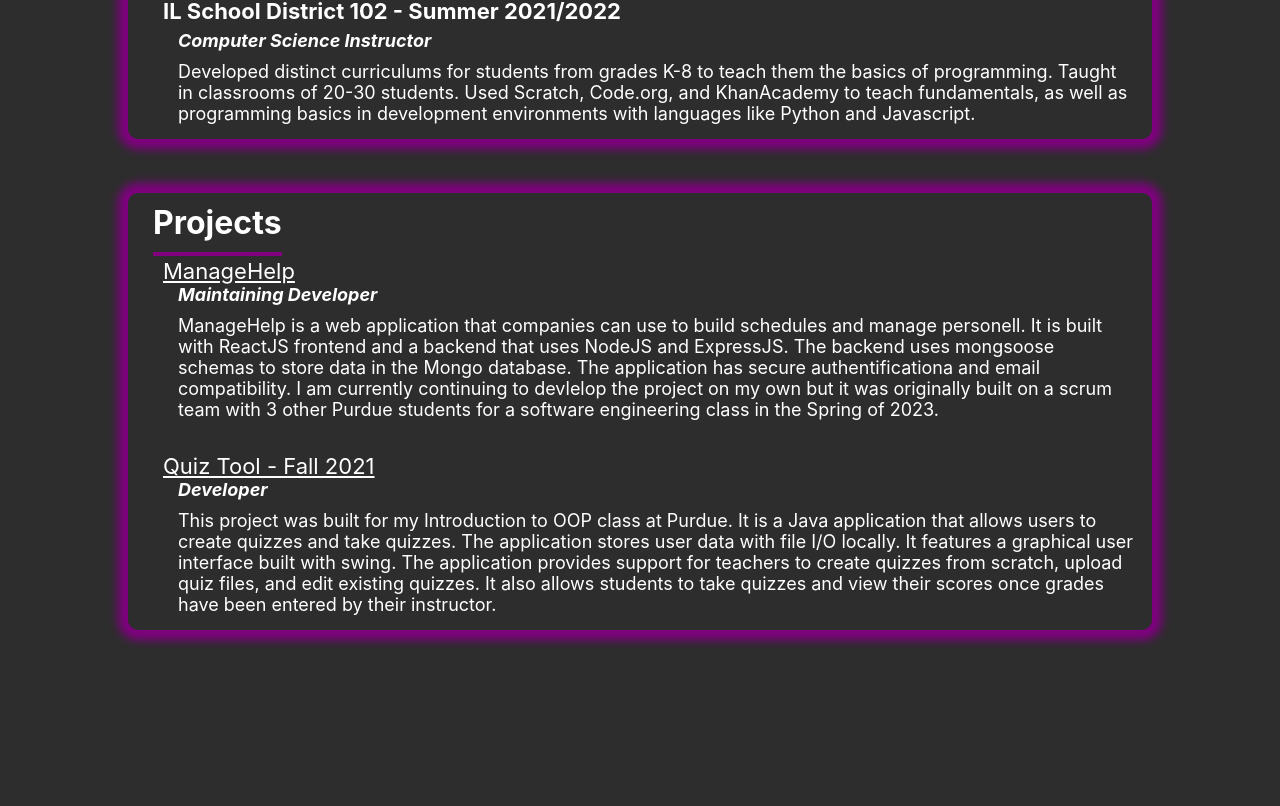
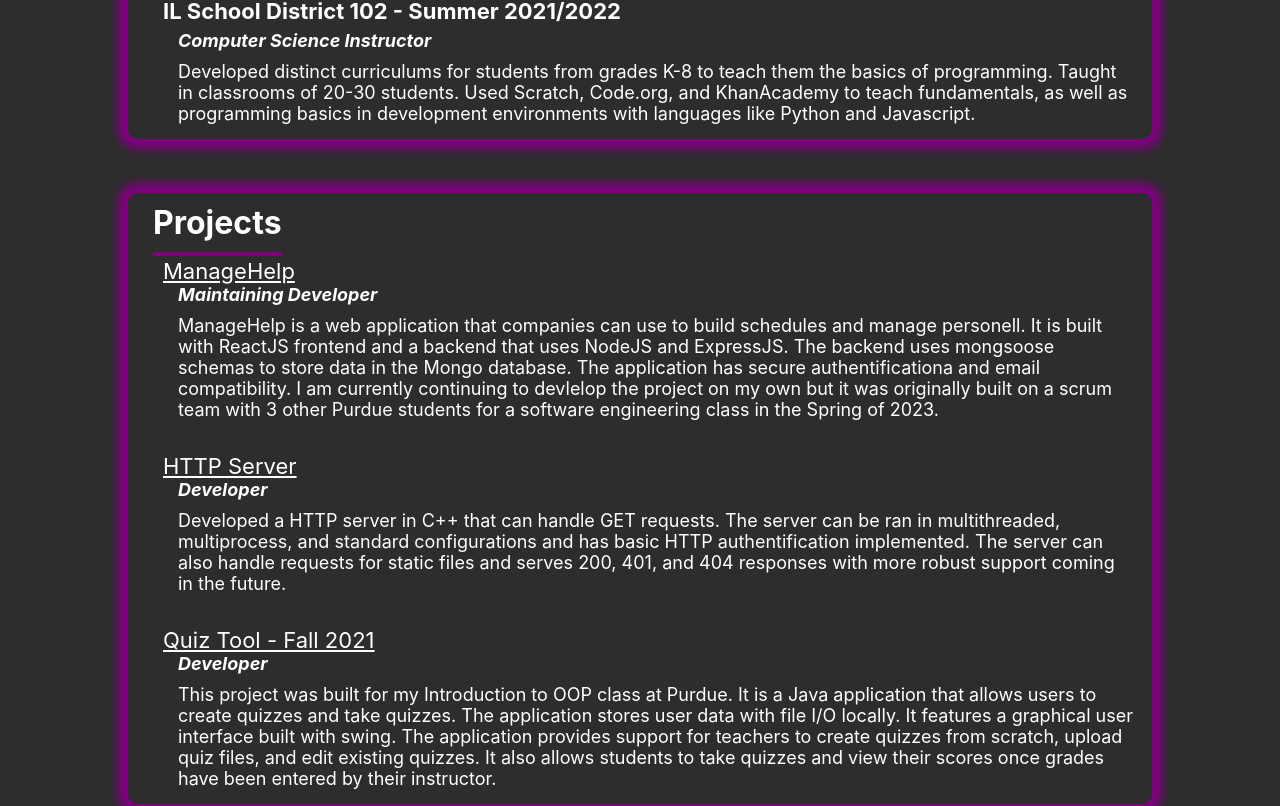
Before and after one commit to mwhiatt/portfolio, a Next.js app: page /experience in a window 1280 px wide. Shown: the part 403-1209 px from the top of the page. Before the commit the page ends 1051 px from the top, so only its background shows below. Built offline with nearby package versions, Linux system fonts and the light colour scheme.

Commit message:
new project

```diff
--- a/pages/experience.js
+++ b/pages/experience.js
@@ -33,6 +33,14 @@ export default function Experience() {
                     built on a scrum team with 3 other Purdue students for a software engineering class in the Spring of 2023.
                 </p>
 
+                <a target="_blank" href="https://github.com/mwhiatt/http-server" className="company">HTTP Server</a>
+                <h4 className="job-title">Developer</h4>
+                <p className="job-description">
+                    Developed a HTTP server in C++ that can handle GET requests. The server can be ran in multithreaded, multiprocess, and standard configurations
+                    and has basic HTTP authentification implemented. The server can also handle requests for static files and serves 200, 401, and 404 responses with
+                    more robust support coming in the future.
+                </p>
+
                 <a target="_blank" href="https://github.com/mwhiatt/CS180Project5" className="company">Quiz Tool - Fall 2021</a>
                 <h4 className="job-title">Developer</h4>
                 <p className="job-description">
```
